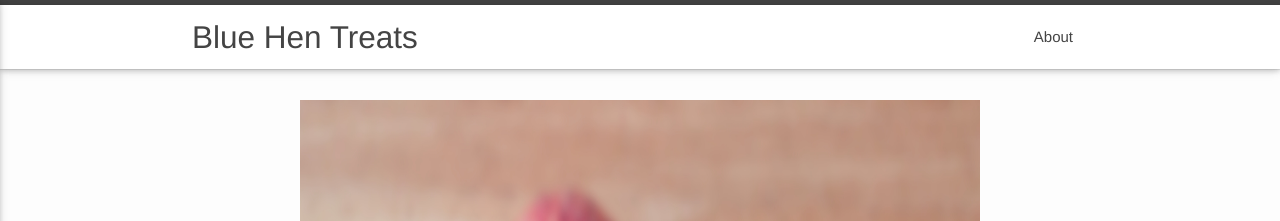
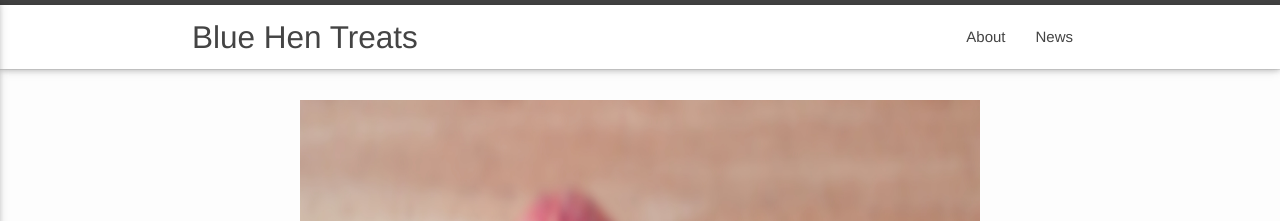
Before and after one commit to veggiedefender/bluehentreats, a Jekyll site: the page built from index.html, in a window 1280 px wide and 900 px high. Shown: the top 221 px of the window. Built offline with Jekyll 4.4.1, drawn with Linux system fonts in a browser that asks for light colours; nearby versions of some CDN libraries.

Commit message:
Update header.html

```diff
--- a/_includes/header.html
+++ b/_includes/header.html
@@ -4,10 +4,12 @@
       <a id="logo-container" href="#" class="brand-logo">Blue Hen Treats</a>
       <ul class="right hide-on-med-and-down">
         <li><a href="#about">About</a></li>
+        <li><a href="news.html">News</a></li>
       </ul>
 
       <ul id="nav-mobile" class="side-nav">
         <li><a href="#about">About</a></li>
+        <li><a href="news.html">News</a></li>
       </ul>
       <a href="#" data-activates="nav-mobile" class="button-collapse"><i class="material-icons">menu</i></a>
     </div>
```
